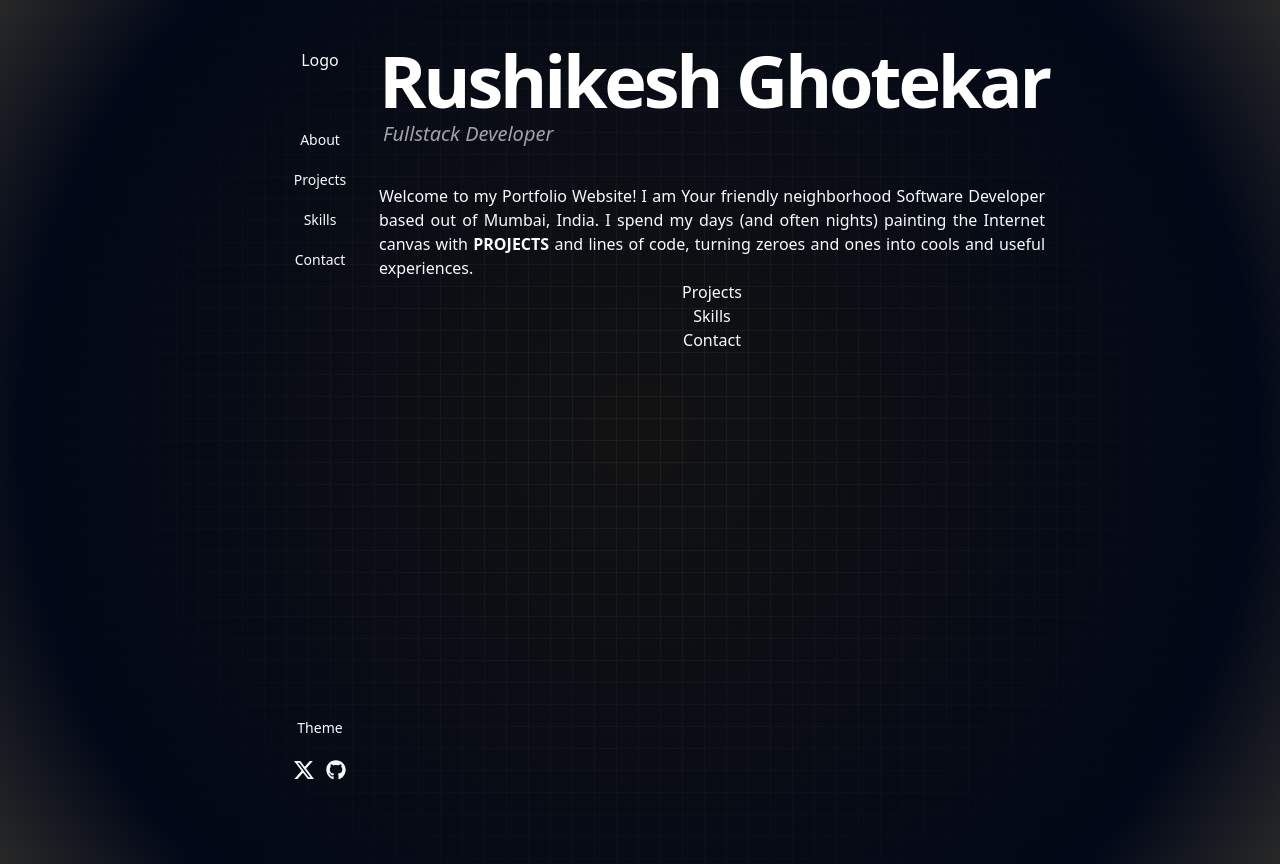
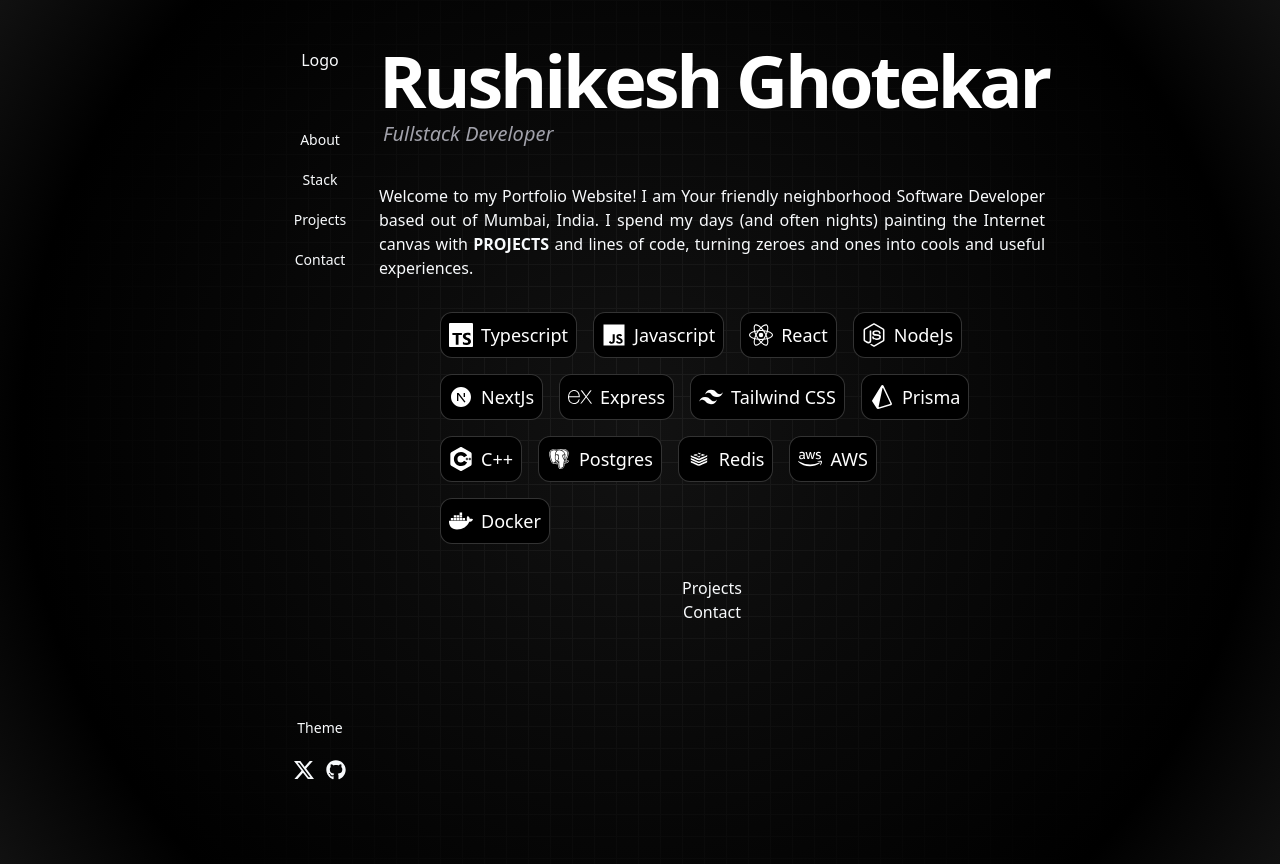
Before and after one commit to rushikeshg25/portfolio-624, a Next.js app: page / in a window 1280 px wide. Built offline with nearby package versions, Linux system fonts and the light colour scheme; a web font is replaced by a local one.

Commit message:
c6:Stack section

```diff
--- a/app/globals.css
+++ b/app/globals.css
@@ -100,7 +100,7 @@
   position: relative;
   min-height: 100vh;
   padding-bottom: 4em;
-  background-color: #0a0a0a; /* Dark background color */
+  background-color: black; /* Dark background color */
   background-image: linear-gradient(#333333 0.9px, transparent 0.9px),
     linear-gradient(to right, #333333 0.9px, #121212 0.9px); /* Adjusted grid colors */
   background-size: 22px 22px;
@@ -112,7 +112,7 @@
   background: radial-gradient(
     circle,
     rgba(18, 18, 18, 0.6) 0%,
-    /* Darker shades */ rgb(2, 8, 23) 80%,
-    rgba(40, 40, 40, 1) 100%
+    #000000 80%,
+    rgb(17, 17, 17) 100%
   );
 }
--- a/app/page.tsx
+++ b/app/page.tsx
@@ -1,14 +1,14 @@
 import About from "@/components/Sections/About";
-import Skills from "@/components/Sections/Skills";
 import Projects from "@/components/Sections/Projects";
 import Contact from "@/components/Sections/Contact";
+import Stack from "@/components/Sections/Stack";
 
 const Page = () => {
   return (
-    <main className='flex flex-col items-center  '>
+    <main className='flex flex-col items-center '>
       <About />
+      <Stack />
       <Projects />
-      <Skills />
       <Contact />
     </main>
   );
--- a/components/Sections/Skills.tsx
+++ /dev/null
@@ -1,5 +0,0 @@
-const Skills = () => {
-  return <div>Skills</div>;
-};
-
-export default Skills;
--- /dev/null
+++ b/components/Sections/Stack.tsx
@@ -0,0 +1,36 @@
+"use client";
+import {
+  SiTypescript,
+  SiReact,
+  SiPrisma,
+  SiExpress,
+  SiCplusplus,
+} from "react-icons/si";
+import { BiLogoPostgresql } from "react-icons/bi";
+import { RiNextjsFill, RiTailwindCssFill } from "react-icons/ri";
+import { IoLogoJavascript } from "react-icons/io5";
+import { FaAws, FaDocker, FaNodeJs } from "react-icons/fa";
+import { DiRedis } from "react-icons/di";
+
+import StackCard from "../StackCard";
+const Stack = () => {
+  return (
+    <div className='flex flex-row flex-wrap gap-4 p-8'>
+      <StackCard stackLogo={SiTypescript} stackName='Typescript' />
+      <StackCard stackLogo={IoLogoJavascript} stackName='Javascript' />
+      <StackCard stackLogo={SiReact} stackName='React' />
+      <StackCard stackLogo={FaNodeJs} stackName='NodeJs' />
+      <StackCard stackLogo={RiNextjsFill} stackName='NextJs' />
+      <StackCard stackLogo={SiExpress} stackName='Express' />
+      <StackCard stackLogo={RiTailwindCssFill} stackName='Tailwind CSS' />
+      <StackCard stackLogo={SiPrisma} stackName='Prisma' />
+      <StackCard stackLogo={SiCplusplus} stackName='C++' />
+      <StackCard stackLogo={BiLogoPostgresql} stackName='Postgres' />
+      <StackCard stackLogo={DiRedis} stackName='Redis' />
+      <StackCard stackLogo={FaAws} stackName='AWS' />
+      <StackCard stackLogo={FaDocker} stackName='Docker' />
+    </div>
+  );
+};
+
+export default Stack;
--- /dev/null
+++ b/components/StackCard.tsx
@@ -0,0 +1,35 @@
+import { CardBody, CardContainer, CardItem } from "@/components/ui/3d-card";
+
+interface StackCardProps {
+  stackName: string;
+  stackLogo: React.ElementType<{ className?: string }>;
+}
+
+const StackCard: React.FC<StackCardProps> = ({
+  stackName,
+  stackLogo: StackLogo,
+}) => {
+  return (
+    <CardContainer className='inter-var'>
+      <CardBody className='p-2 gap-2 bg-gray-50 flex flex-row relative group/card dark:hover:shadow-2xl dark:hover:shadow-emerald-500/[0.1] dark:bg-black dark:border-white/[0.2] border-black/[0.1] h-auto rounded-xl border'>
+        <CardItem
+          translateZ='60'
+          className='flex items-center justify-center text-xl font-bold text-neutral-600 dark:text-white'
+        >
+          <StackLogo className='w-6 h-6' />
+        </CardItem>
+
+        <div className=''>
+          <CardItem
+            translateZ={60}
+            className='text-lg font-normal rounded-xl dark:text-white'
+          >
+            {stackName}
+          </CardItem>
+        </div>
+      </CardBody>
+    </CardContainer>
+  );
+};
+
+export default StackCard;
--- /dev/null
+++ b/components/ui/3d-card.tsx
@@ -0,0 +1,152 @@
+"use client";
+
+import { cn } from "@/lib/utils";
+import Image from "next/image";
+import React, {
+  createContext,
+  useState,
+  useContext,
+  useRef,
+  useEffect,
+} from "react";
+
+const MouseEnterContext = createContext<
+  [boolean, React.Dispatch<React.SetStateAction<boolean>>] | undefined
+>(undefined);
+
+export const CardContainer = ({
+  children,
+  className,
+  containerClassName,
+}: {
+  children?: React.ReactNode;
+  className?: string;
+  containerClassName?: string;
+}) => {
+  const containerRef = useRef<HTMLDivElement>(null);
+  const [isMouseEntered, setIsMouseEntered] = useState(false);
+
+  const handleMouseMove = (e: React.MouseEvent<HTMLDivElement>) => {
+    if (!containerRef.current) return;
+    const { left, top, width, height } =
+      containerRef.current.getBoundingClientRect();
+    const x = (e.clientX - left - width / 2) / 10;
+    const y = (e.clientY - top - height / 2) / 10;
+    containerRef.current.style.transform = `rotateY(${x}deg) rotateX(${y}deg)`;
+  };
+
+  const handleMouseEnter = (e: React.MouseEvent<HTMLDivElement>) => {
+    setIsMouseEntered(true);
+    if (!containerRef.current) return;
+  };
+
+  const handleMouseLeave = (e: React.MouseEvent<HTMLDivElement>) => {
+    if (!containerRef.current) return;
+    setIsMouseEntered(false);
+    containerRef.current.style.transform = `rotateY(0deg) rotateX(0deg)`;
+  };
+  return (
+    <MouseEnterContext.Provider value={[isMouseEntered, setIsMouseEntered]}>
+      <div
+        className={cn(" flex items-center justify-center", containerClassName)}
+        style={{
+          perspective: "1000px",
+        }}
+      >
+        <div
+          ref={containerRef}
+          onMouseEnter={handleMouseEnter}
+          onMouseMove={handleMouseMove}
+          onMouseLeave={handleMouseLeave}
+          className={cn(
+            "flex items-center justify-center relative transition-all duration-200 ease-linear",
+            className
+          )}
+          style={{
+            transformStyle: "preserve-3d",
+          }}
+        >
+          {children}
+        </div>
+      </div>
+    </MouseEnterContext.Provider>
+  );
+};
+
+export const CardBody = ({
+  children,
+  className,
+}: {
+  children: React.ReactNode;
+  className?: string;
+}) => {
+  return (
+    <div
+      className={cn(
+        " [transform-style:preserve-3d]  [&>*]:[transform-style:preserve-3d]",
+        className
+      )}
+    >
+      {children}
+    </div>
+  );
+};
+
+export const CardItem = ({
+  as: Tag = "div",
+  children,
+  className,
+  translateX = 0,
+  translateY = 0,
+  translateZ = 0,
+  rotateX = 0,
+  rotateY = 0,
+  rotateZ = 0,
+  ...rest
+}: {
+  as?: React.ElementType;
+  children: React.ReactNode;
+  className?: string;
+  translateX?: number | string;
+  translateY?: number | string;
+  translateZ?: number | string;
+  rotateX?: number | string;
+  rotateY?: number | string;
+  rotateZ?: number | string;
+  [key: string]: any;
+}) => {
+  const ref = useRef<HTMLDivElement>(null);
+  const [isMouseEntered] = useMouseEnter();
+
+  useEffect(() => {
+    handleAnimations();
+  }, [isMouseEntered]);
+
+  const handleAnimations = () => {
+    if (!ref.current) return;
+    if (isMouseEntered) {
+      ref.current.style.transform = `translateX(${translateX}px) translateY(${translateY}px) translateZ(${translateZ}px) rotateX(${rotateX}deg) rotateY(${rotateY}deg) rotateZ(${rotateZ}deg)`;
+    } else {
+      ref.current.style.transform = `translateX(0px) translateY(0px) translateZ(0px) rotateX(0deg) rotateY(0deg) rotateZ(0deg)`;
+    }
+  };
+
+  return (
+    <Tag
+      ref={ref}
+      className={cn(" transition duration-200 ease-linear", className)}
+      {...rest}
+    >
+      {children}
+    </Tag>
+  );
+};
+
+// Create a hook to use the context
+export const useMouseEnter = () => {
+  const context = useContext(MouseEnterContext);
+  if (context === undefined) {
+    throw new Error("useMouseEnter must be used within a MouseEnterProvider");
+  }
+  return context;
+};
--- a/lib/SidebarTabs.ts
+++ b/lib/SidebarTabs.ts
@@ -3,11 +3,11 @@
     name: "About",
     href: "/about",
   },
+  {
+    name: "Stack",
+    href: "/stack",
+  },
   { name: "Projects", href: "/projects" },
-  {
-    name: "Skills",
-    href: "/skills",
-  },
   //   {
   //     name: "Blogs",
   //     href: "/blogs",
```
